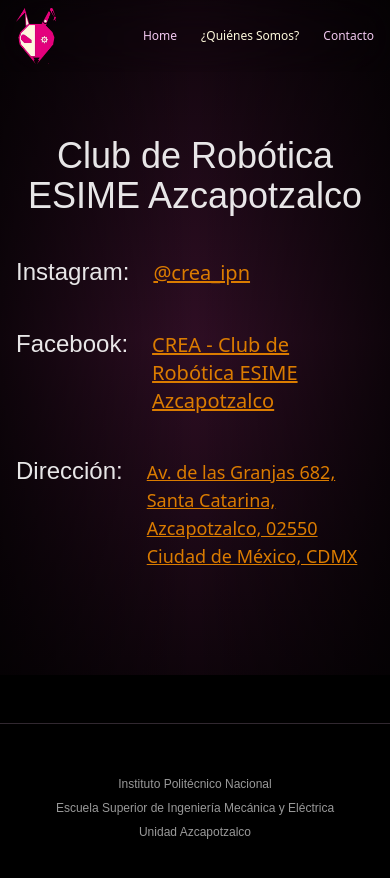
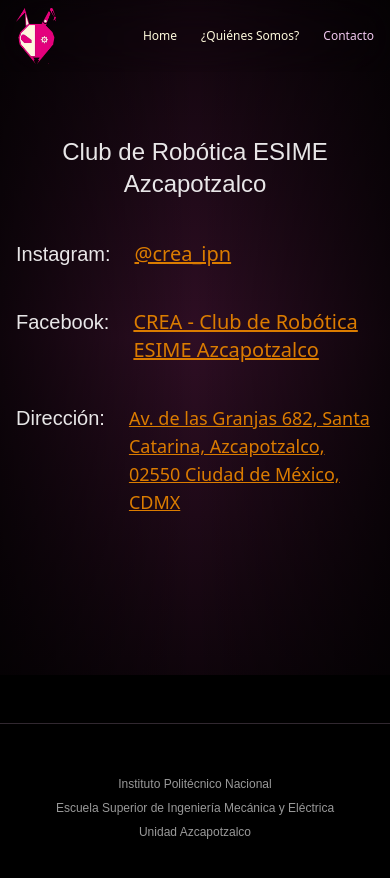
Before and after one commit to Purple-Code-sh/CREA, a React (Vite) app: page /CREA/contacto in a window 390 px wide. Shown: the top 878 px of the page. Built offline with nearby package versions, Linux system fonts and the light colour scheme; a web font is replaced by a local one.

Commit message:
fixes in subtitles sizes and active tab

```diff
--- a/src/components/Navbar.tsx
+++ b/src/components/Navbar.tsx
@@ -5,7 +5,7 @@
     <nav className=" backdrop-blur-xl absolute top-0 z-50 w-full py-2 md:py-4">
       <section className="flex items-center justify-between container max-w-7xl">
         <div>
-          <NavLink to="/CREA/">
+          <NavLink to="/CREA/inicio">
             <img
               src="/CREA/favicon_alt.webp"
               alt="logo"
@@ -14,7 +14,7 @@
             />
           </NavLink>
 
-          <NavLink to="/CREA/">
+          <NavLink to="/CREA/inicio">
             <img
               src="/CREA/favicon_alt-full.webp"
               alt="logo"
@@ -25,7 +25,7 @@
         </div>
         <div className="flex items-center justify-center gap-6 sm:gap-8 lg:gap-12 text-xs sm:text-sm lg:text-base font-medium">
           <NavLink
-            to="/CREA/"
+            to="/CREA/inicio"
             className={({ isActive }) =>
               isActive ? "text-txt_white_p" : "text-txt_white hover:underline"
             }
--- a/src/components/ReglamentosGrid.tsx
+++ b/src/components/ReglamentosGrid.tsx
@@ -102,7 +102,7 @@
   return (
     <div className="bg-shAccent-500/25 rounded-xl w-full p-4 sm:p-6 lg:p-8">
       <div className="max-w-7xl mx-auto">
-        <h2 className="text-4xl font-medium text-center font-zen text-white mb-10 md:mb-12 xl:mb-16">
+        <h2 className="text-2xl md:text-3xl lg:text-4xl font-medium text-center font-zen text-white mb-10 md:mb-12 xl:mb-16">
           Reglamentos por Categoría
         </h2>
         <div className="grid grid-cols-1 sm:grid-cols-2 lg:grid-cols-4 gap-6">
--- a/src/main.tsx
+++ b/src/main.tsx
@@ -11,6 +11,7 @@
     <Routes>
       <Route path="CREA">
         <Route index element={<Home />} />
+        <Route path="inicio" element={<Home />} />
         <Route path="contacto" element={<Contact />} />
         <Route path="sobre-nosotros" element={<About />} />
         <Route path="xmas" element={<Xmas />} />
--- a/src/pages/About.tsx
+++ b/src/pages/About.tsx
@@ -11,7 +11,7 @@
         <section className="bg-gradient-to-l h-fit from-black/70 via-transparent to-black/70">
           <Navbar />
           <main className="container max-w-7xl pt-24 sm:pt-28 md:pt-32 lg:pt-36 pb-16">
-            <h1 className="text-4xl font-medium  text-center font-zen text-white/90 my-10 md:my-12 xl:my-16">
+            <h1 className="text-2xl md:text-3xl lg:text-4xl font-medium  text-center font-zen text-white/90 my-10 md:my-12 xl:my-16">
               Club de Robótica ESIME Azcapotzalco
             </h1>
             <div className="flex flex-col-reverse gap-12 pb-8 md:flex-row md:justify-between text-white/90 items-center justify-center ">
@@ -32,7 +32,7 @@
                 <img
                   src="/CREA/favicon_alt-full.webp"
                   alt="nuestro logo"
-                  className="w-full h-auto max-w-52 mx-auto"
+                  className="w-full h-auto md:max-w-48 max-w-40 lg:max-w-52 mx-auto"
                 />
               </div>
             </div>
--- a/src/pages/Contact.tsx
+++ b/src/pages/Contact.tsx
@@ -11,12 +11,12 @@
         <section className="bg-gradient-to-l h-fit from-black/70 via-transparent to-black/70">
           <Navbar />
           <main className="container max-w-7xl pt-24 sm:pt-28 md:pt-32 lg:pt-36 min-h-[80vh]">
-            <h1 className="text-4xl font-medium  text-center font-zen text-white/90 my-10 md:my-12 xl:my-16">
+            <h1 className="text-2xl md:text-3xl lg:text-4xl font-medium  text-center font-zen text-white/90 my-10 md:my-12 xl:my-16">
               Club de Robótica ESIME Azcapotzalco
             </h1>
 
             <div className="flex gap-6  my-10 md:my-12 xl:my-16 items-baseline">
-              <h2 className="text-2xl lg:text-3xl font-medium  text-center font-zen text-white/90">
+              <h2 className="text-xl md:text-2xl lg:text-3xl font-medium  text-center font-zen text-white/90">
                 Instagram:
               </h2>
               <a
@@ -29,7 +29,7 @@
             </div>
 
             <div className="flex gap-6  my-10 md:my-12 xl:my-16 items-baseline">
-              <h2 className="text-2xl lg:text-3xl font-medium  text-center font-zen text-white/90">
+              <h2 className="text-xl md:text-2xl lg:text-3xl font-medium  text-center font-zen text-white/90">
                 Facebook:
               </h2>
               <a
@@ -42,7 +42,7 @@
             </div>
 
             <div className="flex gap-6  my-10 md:my-12 xl:my-16 items-baseline">
-              <h2 className="text-2xl lg:text-3xl font-medium  text-center font-zen text-white/90">
+              <h2 className="text-xl md:text-2xl lg:text-3xl font-medium  text-center font-zen text-white/90">
                 Dirección:
               </h2>
               <a
--- a/src/pages/Home.tsx
+++ b/src/pages/Home.tsx
@@ -29,7 +29,7 @@
                 Xmas
               </span>{" "}
               <span className="bg-clip-text text-transparent font-extrabold bg-gradient-to-tr from-accent-500 to-secondary">
-                2024
+                2025
               </span>
             </h1>
             <h3 className="w-full mt-3 text-center font-didact font-semibold text-xs text-primary-600 md:mt-4 md:text-sm lg:mt-6 lg:text-base xl:mt-8 xl:text-lg">
@@ -39,9 +39,11 @@
               </h4>
             </h3>
             <div className="flex flex-col gap-8 lg:gap-12 w-fit my-8 mx-auto text-center font-medium md:flex-row md:text-lg md:mt-12 xl:text-xl xl:mt-16">
-              <button className="cursor-pointer p-3 min-w-[250px] text-center h-fit rounded-lg text-black  bg-primary-500 hover:bg-secondary/85 hover:scale-105">
-                <Link to="/CREA/xmas">Inscribete</Link>
-              </button>
+              <Link to="/CREA/xmas">
+                <button className="cursor-pointer p-3 min-w-[250px] text-center h-fit rounded-lg text-black  bg-primary-500 hover:bg-secondary/85 hover:scale-105">
+                  Inscribete
+                </button>
+              </Link>
 
               <button
                 className="cursor-pointer p-3 min-w-[250px] text-center h-fit rounded-lg text-txt_white_p/60  bg-shAccent-600 hover:bg-accent-500/85 hover:scale-105"
--- a/src/pages/Xmas.tsx
+++ b/src/pages/Xmas.tsx
@@ -52,7 +52,7 @@
           id="rules"
           className=" container max-w-7xl pt-20 md:pt-24 lg:pt-28 font-didacte flex flex-col justify-center pb-10"
         >
-          <h2 className="text-4xl font-medium text-center font-zen text-white mb-10 md:mb-12 xl:mb-16">
+          <h2 className="text-2xl md:text-3xl lg:text-4xl font-medium text-center font-zen text-white mb-10 md:mb-12 xl:mb-16">
             Ubicación del evento
           </h2>
           <div className="flex justify-center items-center rounded-xl">
```
